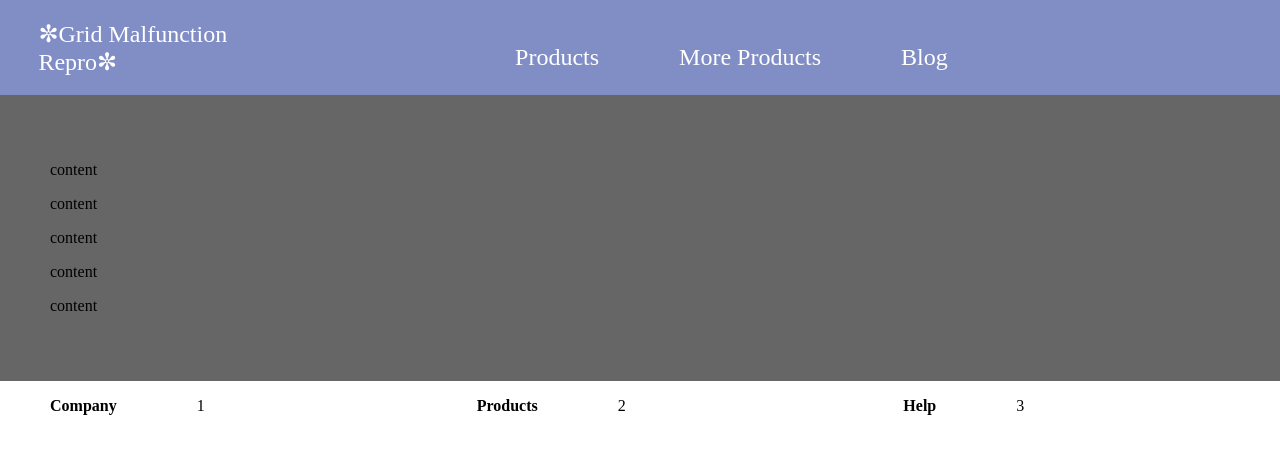
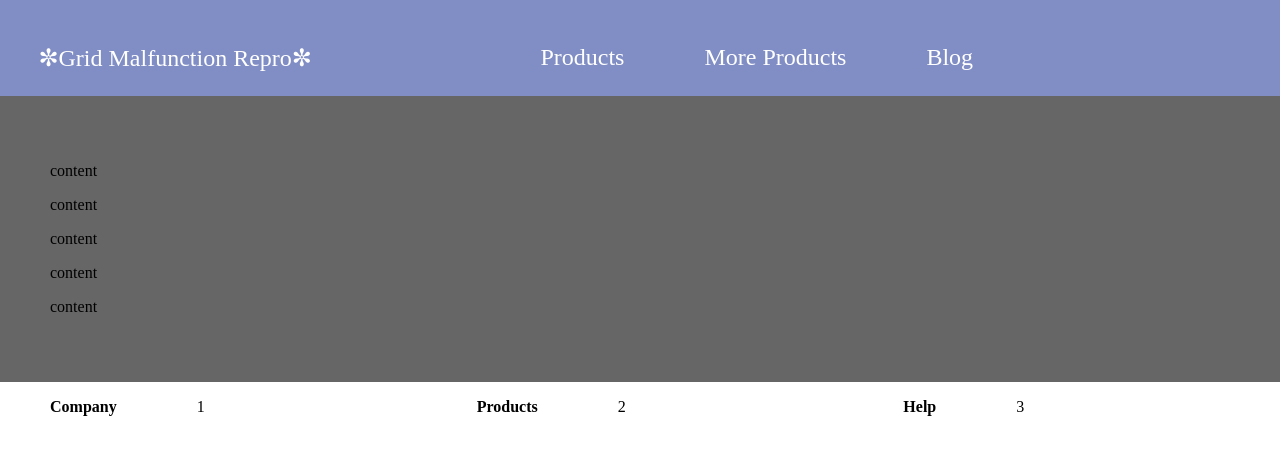
Before and after one commit to OwenMcDonnell/test-grid-gatsby, a Gatsby site: page / in a window 1280 px wide. Built offline with nearby package versions, Linux system fonts and the light colour scheme; Gatsby itself is replaced by a stand-in of ours.

Commit message:
simplify/remove unnecessary rules

```diff
--- a/src/components/header.js
+++ b/src/components/header.js
@@ -8,7 +8,7 @@ const Header = (props) => (
   <div className={header}>
     <nav>
       <div className={logo}>
-          &#10044;{props.siteTitle}&#10044;
+          <p>&#10044;{props.siteTitle}&#10044;</p>
 
 
       </div>
--- a/src/components/header.module.css
+++ b/src/components/header.module.css
@@ -15,6 +15,7 @@
   }
 
   .logo {
+    white-space: nowrap;
     display: inline-block;
   }
 
--- a/src/components/layout.module.css
+++ b/src/components/layout.module.css
@@ -1,3 +1,7 @@
+html {
+    height: 100%;
+}
+
 .container {
     padding: 0;
     min-height: 100%;
@@ -6,10 +10,14 @@
 }
 
 body {
+    height: 100%;
     margin: 0;
+}
+
+main {
+    background-color: rgb(102, 102, 102);
 }
 
 .pageBody {
     padding: 50px;
-    background-color: rgb(102, 102, 102);
 }
```
Also changed, not shown: src/pages/index.js (+0 -58 lines).
